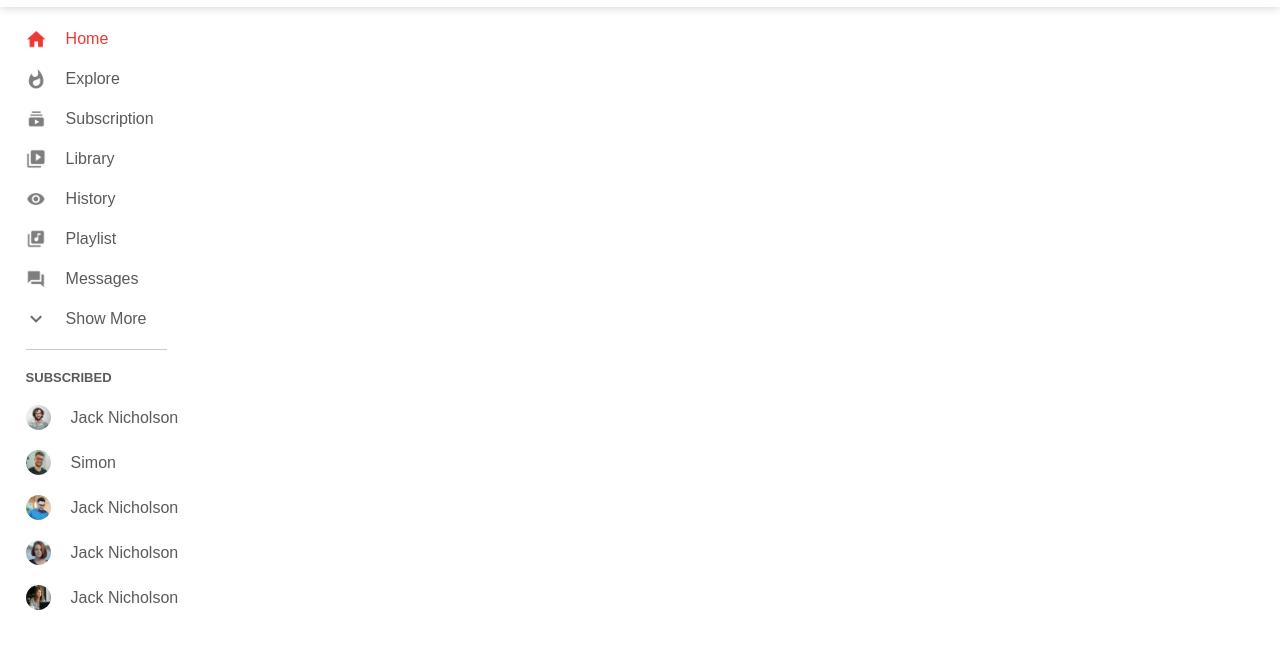
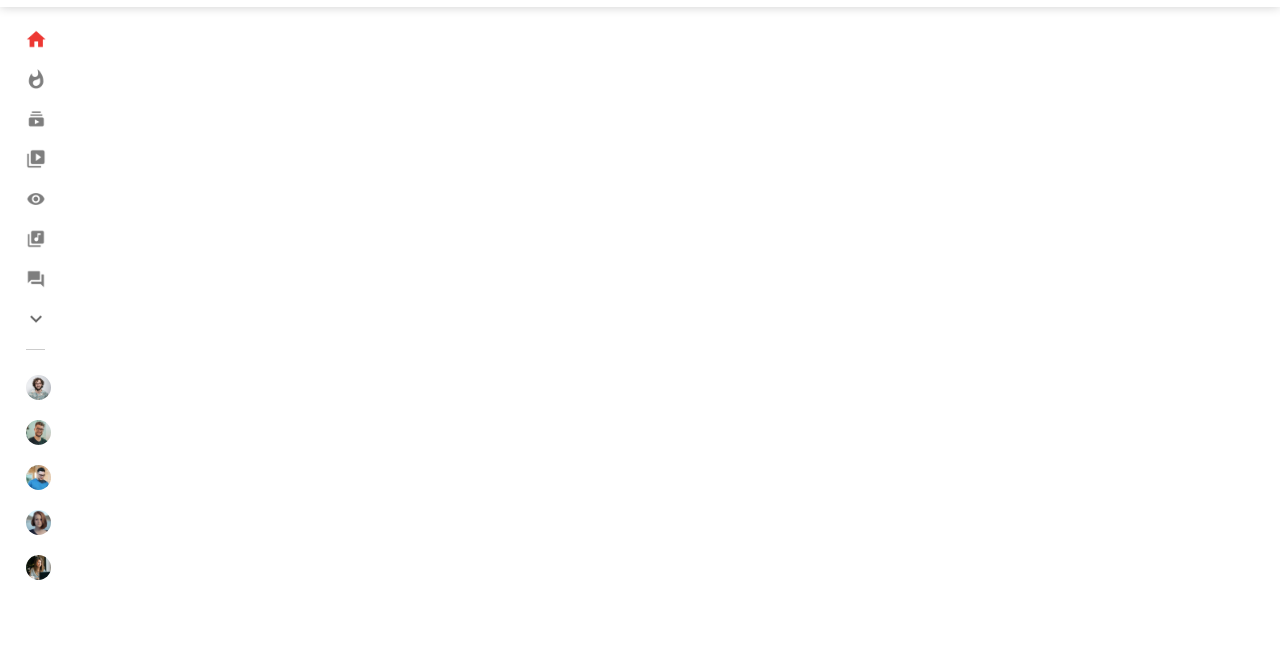
Before and after one commit to saurabhmishra1464/VidTube, a plain HTML site: page index.html in a window 1280 px wide. Both pictures are taken after a click on the picture 36 px from the left and 28 px from the top of the page. Shown: the part 51-700 px from the top of the page. Drawn offline with Linux system fonts and the light colour scheme.

Commit message:
Toggle-Sidebar-Menu Section

```diff
--- a/index.html
+++ b/index.html
@@ -53,6 +53,8 @@
         <a href="#"><img src="./images/cameron.png" alt="cameron-img"/><p>Jack Nicholson</p></a>
     </div>
 </div>
+
+<script src="./scipt.js"></script>
 </body>
 
 </html>
--- /dev/null
+++ b/scipt.js
@@ -0,0 +1,6 @@
+var menuIcon = document.querySelector(".menu-icon");
+var sidebar = document.querySelector(".sidebar");
+
+menuIcon.onclick = function(){
+    sidebar.classList.toggle("small-sidebar");
+}
--- a/style.css
+++ b/style.css
@@ -127,3 +127,21 @@ nav {
     border-radius: 50%;
     margin-right: 20px;
 }
+
+.small-sidebar{
+    width: 5%;
+}
+
+.small-sidebar a p{
+    display: none;
+}
+
+.small-sidebar h3{
+display: none;
+}
+
+.small-sidebar hr{
+    width: 50%;
+    margin-bottom: 25px;
+
+}
```
